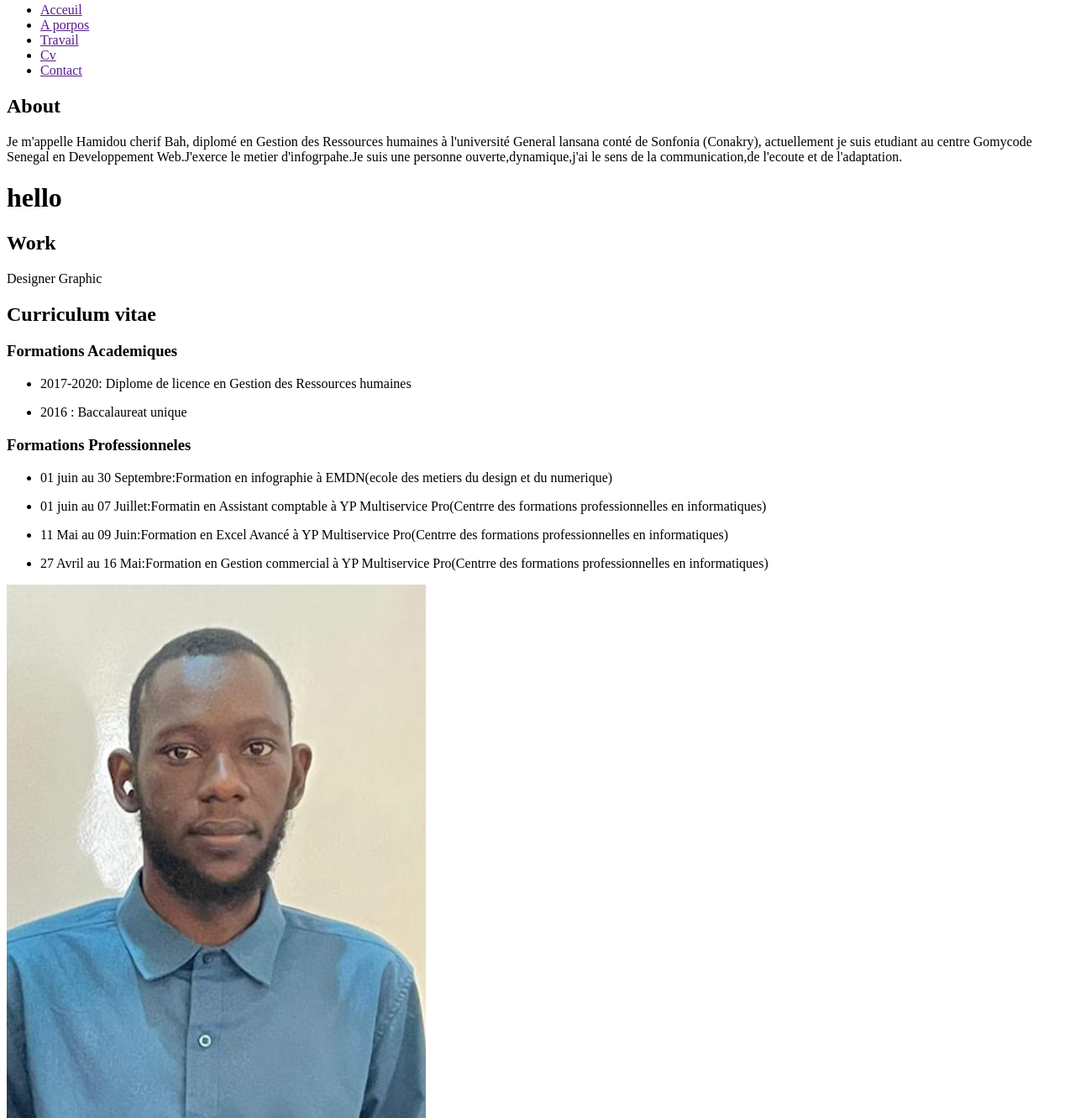
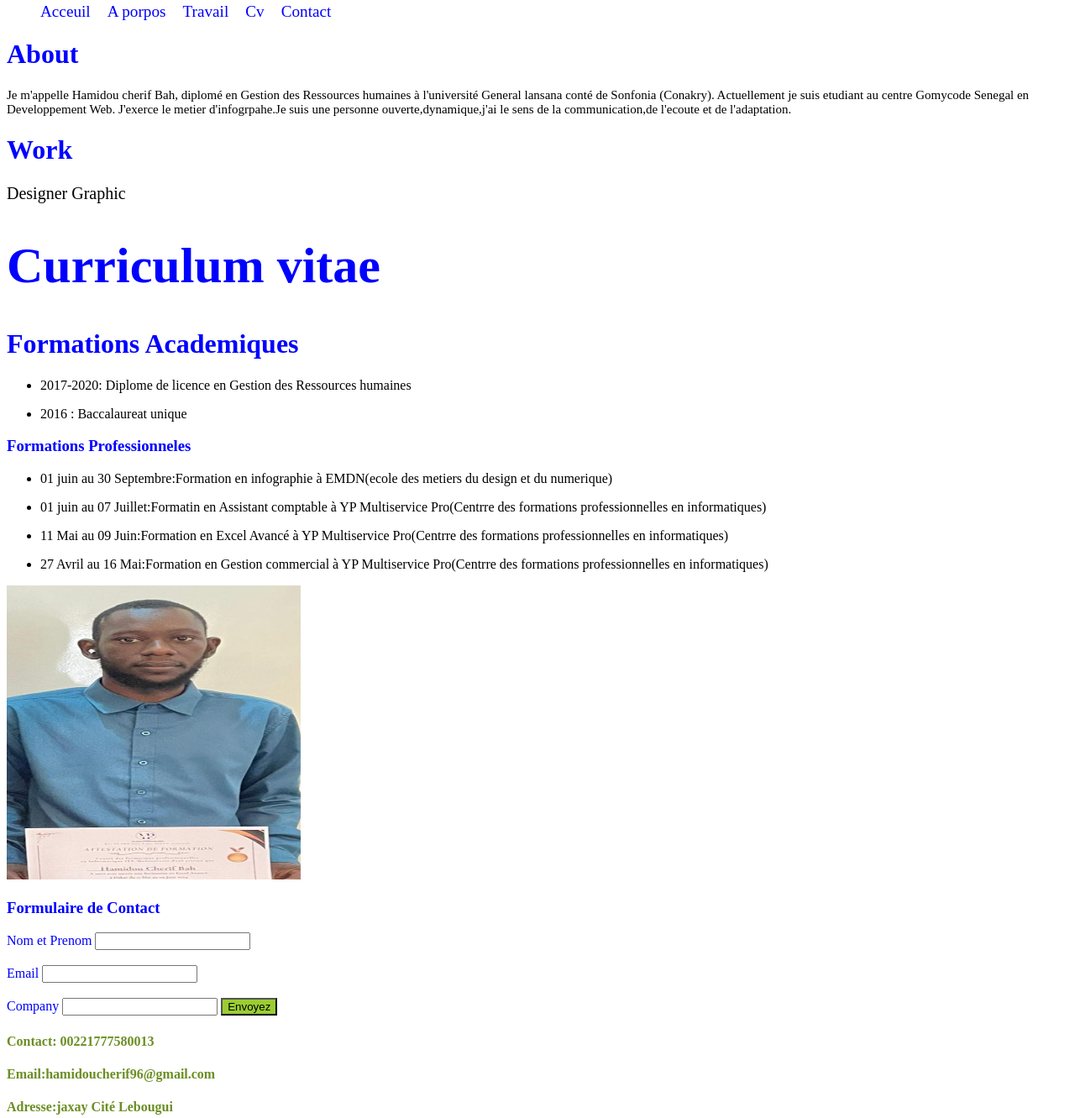
Before and after one commit to hamidsalloubhe96/gomycode-chekpoint-git, a plain HTML site: page index.html in a window 1280 px wide. Shown: the part 13-1344 px from the top of the page at 84% size. Drawn offline with Linux system fonts and the light colour scheme.

Commit message:
new commit

```diff
--- a/index.html
+++ b/index.html
@@ -4,8 +4,9 @@
     <meta charset="UTF-8">
     <meta name="viewport" content="width=device-width, initial-scale=1.0">
     <title>Document</title>
+    <link rel="stylesheet" href="style.css">
 </head>
-<body>
+
     <header>
         <nav>
             <ul>
@@ -27,23 +28,24 @@
             </ul>
         </nav>
     </header>
+    <body>
     <div>
         <!--About-->
-        <h2>About</h2>
-        <p> Je m'appelle Hamidou cherif Bah,
-            diplomé en Gestion des Ressources humaines à l'université General lansana conté de Sonfonia (Conakry),
-            actuellement je suis etudiant au centre Gomycode Senegal en Developpement Web.J'exerce le metier d'infogrpahe.Je suis une personne ouverte,dynamique,j'ai le sens de la communication,de l'ecoute et de l'adaptation.</p>
+        <h1 class="titre">About</h1>
+        <p class="presentation"> Je m'appelle Hamidou cherif Bah,
+            diplomé en Gestion des Ressources humaines à l'université General lansana conté de Sonfonia (Conakry).
+            Actuellement je suis etudiant au centre Gomycode Senegal en Developpement Web.
+            J'exerce le metier d'infogrpahe.Je suis une personne ouverte,dynamique,j'ai le sens de la communication,de l'ecoute et de l'adaptation.</p>
     </div>
     <div>
-        <h1>hello</h1>
         <!--Work-->
-        <h2>Work</h2>
-        <p>Designer Graphic</p>
+        <h1>Work</h1>
+        <p class="travail">Designer Graphic</p>
     </div>
     <div>
         <!--CV-->
-        <h2>Curriculum vitae</h2>
-        <h3>Formations Academiques</h3>
+        <h1 class="titre1">Curriculum vitae</h1>
+        <h1>Formations Academiques</h1>
         <ul>
             <li>
                 <p>2017-2020: Diplome de licence en Gestion des Ressources humaines</p>
@@ -85,14 +87,14 @@
         </ul>
     </div>
     <div>
-        <img src="WhatsApp Image 2024-11-05 à 07.32.41_dc358221.jpg" alt="photo de cherif">
-        <img src="images (1).jpeg" alt="equipe entrepreuneriale">
-        <img src="images.jpeg" alt="photo">
+        <img src="WhatsApp Image 2024-11-05 à 07.32.41_dc358221.jpg" alt="photo de cherif" id="photo">
+
     </div>
 
         <div>
                 <!--Formulaire de Contact-->
-                <h3>Formulaire de Contact</h3>
+                <h3 class="titre2">Formulaire de Contact</h3>
+                <div id="bloc1">
                 <form>
                     <label for="Name">Nom et Prenom</label>
                     <input type="text" id ="Nom et Prenom" /> <br> <br>
@@ -100,18 +102,18 @@
                     <input type="Email" id="Email" /><br> <br>
                     <label for="Company">Company</label>
                     <input type="Company" id="Company" />
-                    <button type="Submite">Envoyez</button>
+                    <button id="bouton" type="Submite">Envoyez</button>
                 </form>
+        </div>
 
-
-        </div>
-        <div>
-            <!--Contact-->
-            <h4>Contact: 00221777580013</h4>
-            <h4>Email:hamidoucherif96@gmail.com</h4>
-            <h4>Adresse:jaxay Cité Lebougui</h4>
-        </div>
-        <footer></footer>
+        <footer>
+            <div class="bloc2">
+                <!--Contact-->
+                <h4>Contact: 00221777580013</h4>
+                <h4>Email:hamidoucherif96@gmail.com</h4>
+                <h4>Adresse:jaxay Cité Lebougui</h4>
+            </div>
+        </footer>
 </body>
 
 
--- /dev/null
+++ b/style.css
@@ -0,0 +1,39 @@
+header nav ul{
+    display: flex;
+    gap: 20px;
+    list-style: none;
+}
+header nav ul li a{
+    text-decoration: none;
+    color: blue;
+    font-size: larger;
+}
+h1{
+    color: blue;
+}
+h3{
+    color: blue;
+}
+.titre1{
+    text-align: left;
+    font-size: 60px;
+}
+#photo{
+    height: 350px; width: 350px;
+}
+#bouton{
+    background-color: yellowgreen;
+
+}
+.presentation{
+    font-size: 15px;
+}
+#bloc1{
+    color: blue;
+}
+.bloc2{
+    color:olivedrab;
+}
+.travail{
+    font-size: 20px;
+}
```
